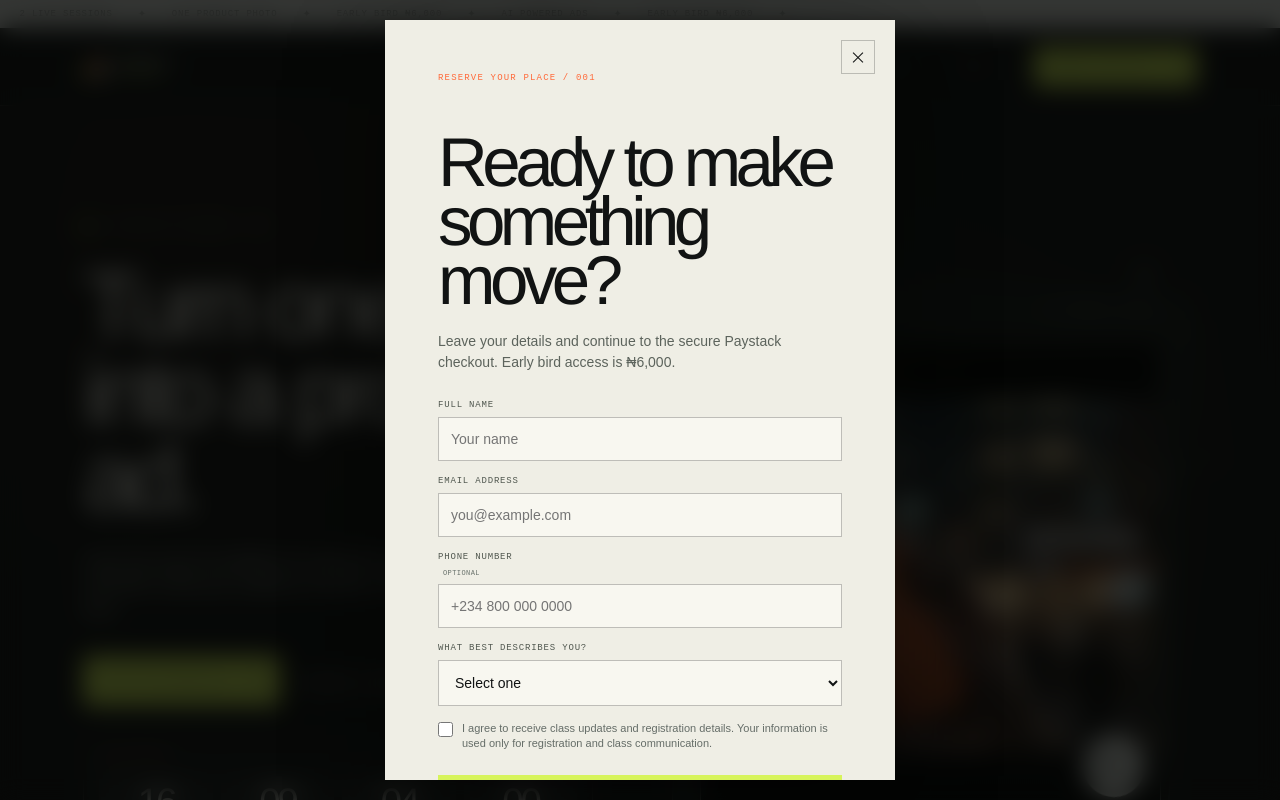
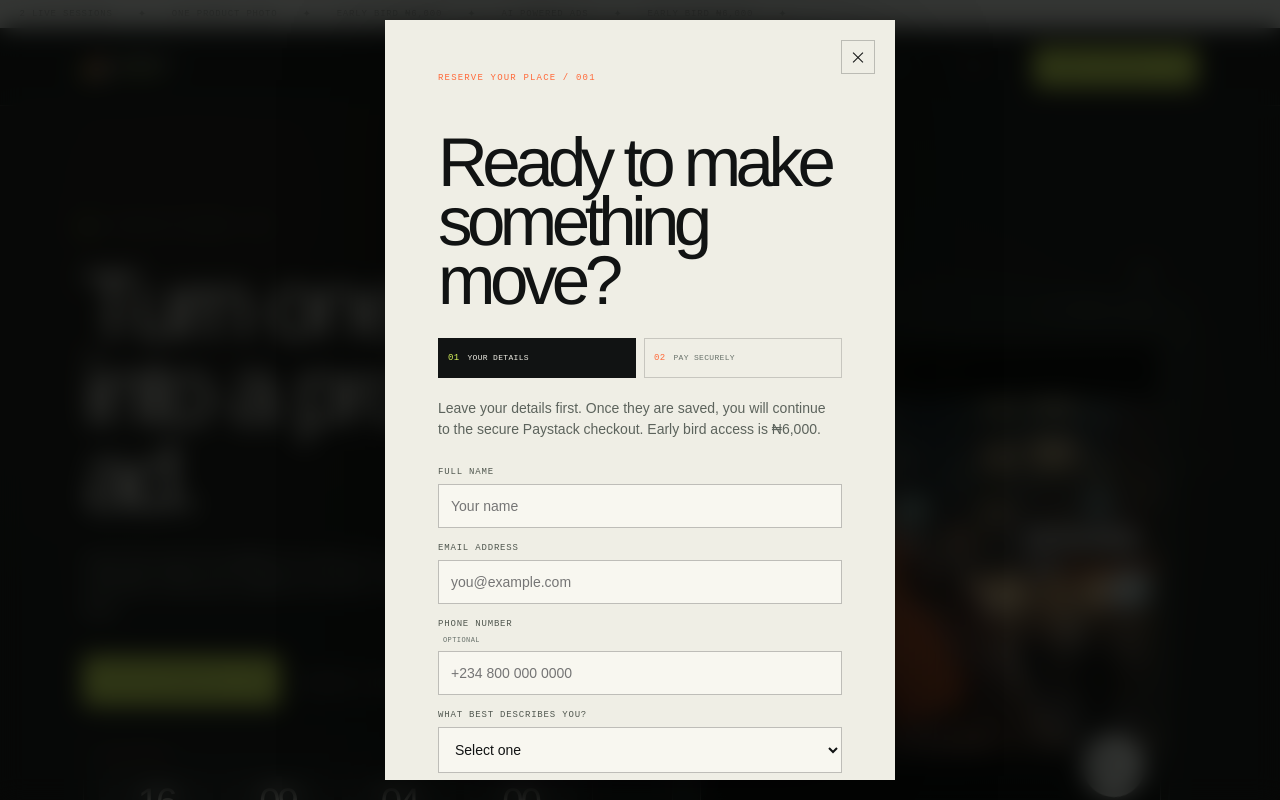
Before and after one commit to franklinalegu/productreveal, a React (Vite) app: page / in a window 1280 px wide. Both pictures are taken after a click on the button "SECURE YOUR SEAT". Shown: the top 800 px of the page. Built offline with nearby package versions, Linux system fonts and the light colour scheme; no server answers.

Commit message:
Add two step payment handoff

```diff
--- a/index.html
+++ b/index.html
@@ -677,6 +677,19 @@ a.play-button { text-decoration: none; }
 .signal-item--accent strong { color: var(--accent-neutral); }
 .price-label { color: var(--accent-neutral-light); }
 
+/* Two step registration handoff */
+.registration-steps { display: grid; grid-template-columns: 1fr 1fr; gap: 8px; margin: 27px 0 20px; }
+.step-chip { display: grid; grid-template-columns: auto 1fr; align-items: center; gap: 8px; min-height: 40px; padding: 8px 9px; border: 1px solid rgba(17,19,19,.18); color: #68716a; font-family: var(--mono); font-size: 8px; letter-spacing: .04em; text-transform: uppercase; }
+.step-chip strong { color: var(--orange); font-size: 9px; font-weight: 400; }
+.step-chip.is-active { border-color: var(--ink); background: var(--ink); color: var(--cream); }
+.step-chip.is-active strong { color: var(--lime); }
+.step-chip.is-done { border-color: var(--ink); background: var(--lime); color: var(--ink); }
+.step-chip.is-done strong { color: var(--ink); }
+.success-state .registration-steps { margin-top: 27px; }
+@media (max-width: 430px) {
+  .registration-steps { grid-template-columns: 1fr; gap: 6px; }
+}
+
 /* Standalone preview helpers. The page also has a React version for the live Vite preview. */
 .main-nav a { border: 0; background: transparent; color: var(--muted); padding: 10px 0; font-family: var(--mono); font-size: 10px; text-transform: uppercase; letter-spacing: .07em; transition: color .2s ease; }
 .main-nav a:hover { color: var(--cream); }
--- a/src/main.jsx
+++ b/src/main.jsx
@@ -463,7 +463,8 @@ function App() {
               <>
                 <div className="modal-kicker">RESERVE YOUR PLACE / 001</div>
                 <h2 id="registration-title">Ready to make<br /><span>something move?</span></h2>
-                <p>Leave your details and continue to the secure Paystack checkout. Early bird access is {PRICING.earlyBird}.</p>
+                <div className="registration-steps"><div className="step-chip is-active"><strong>01</strong><span>Your details</span></div><div className="step-chip"><strong>02</strong><span>Pay securely</span></div></div>
+                <p>Leave your details first. Once they are saved, you will continue to the secure Paystack checkout. Early bird access is {PRICING.earlyBird}.</p>
                 <form onSubmit={handleSubmit}>
                   <label>Full name<input name="name" type="text" placeholder="Your name" required /></label>
                   <label>Email address<input name="email" type="email" placeholder="you@example.com" required /></label>
@@ -475,7 +476,7 @@ function App() {
                 </form>
               </>
             ) : (
-              <div className="success-state"><div className="success-mark"><Check size={29} /></div><div className="modal-kicker">YOU'RE ON THE LIST</div><h2>{submittedName ? `${submittedName.split(' ')[0]}, you are` : 'You are'}<br /><span>one step closer.</span></h2><p>Your registration details are saved. Complete payment through Paystack, then add the class to your calendar.</p><a className="button button-primary button-wide" href={PAYMENT_LINK} target="_blank" rel="noreferrer" onClick={handlePaymentClick}>Open Paystack checkout <ArrowUpRight size={18} /></a><div className="calendar-actions"><a href={GOOGLE_CALENDAR_URL} target="_blank" rel="noreferrer" onClick={() => trackEvent('calendar_click', { type: 'google' })}>Add to Google Calendar</a><a href="/class-calendar.ics" download onClick={() => trackEvent('calendar_click', { type: 'ics' })}>Download calendar file</a></div><button className="modal-text-button" onClick={() => setModalOpen(false)}>I'll do this later</button></div>
+              <div className="success-state"><div className="success-mark"><Check size={29} /></div><div className="modal-kicker">STEP 1 COMPLETE / 002</div><h2>{submittedName ? `${submittedName.split(' ')[0]}, you are` : 'You are'}<br /><span>one step closer.</span></h2><div className="registration-steps is-complete"><div className="step-chip is-done"><strong>01</strong><span>Details saved</span></div><div className="step-chip is-active"><strong>02</strong><span>Pay securely</span></div></div><p>Your details are saved. Your place is confirmed after payment. Use the same email on Paystack so your registration and payment stay easy to match.</p><a className="button button-primary button-wide" href={PAYMENT_LINK} target="_blank" rel="noreferrer" onClick={handlePaymentClick}>Proceed to secure payment <ArrowUpRight size={18} /></a><div className="calendar-actions"><a href={GOOGLE_CALENDAR_URL} target="_blank" rel="noreferrer" onClick={() => trackEvent('calendar_click', { type: 'google' })}>Add to Google Calendar</a><a href="/class-calendar.ics" download onClick={() => trackEvent('calendar_click', { type: 'ics' })}>Download calendar file</a></div><button className="modal-text-button" onClick={() => setModalOpen(false)}>I'll do this later</button></div>
             )}
           </div>
         </div>
--- a/src/styles.css
+++ b/src/styles.css
@@ -667,3 +667,16 @@ a.play-button { text-decoration: none; }
 .site-footer .footer-brand-title em { color: var(--ink); }
 .signal-item--accent strong { color: var(--accent-neutral); }
 .price-label { color: var(--accent-neutral-light); }
+
+/* Two step registration handoff */
+.registration-steps { display: grid; grid-template-columns: 1fr 1fr; gap: 8px; margin: 27px 0 20px; }
+.step-chip { display: grid; grid-template-columns: auto 1fr; align-items: center; gap: 8px; min-height: 40px; padding: 8px 9px; border: 1px solid rgba(17,19,19,.18); color: #68716a; font-family: var(--mono); font-size: 8px; letter-spacing: .04em; text-transform: uppercase; }
+.step-chip strong { color: var(--orange); font-size: 9px; font-weight: 400; }
+.step-chip.is-active { border-color: var(--ink); background: var(--ink); color: var(--cream); }
+.step-chip.is-active strong { color: var(--lime); }
+.step-chip.is-done { border-color: var(--ink); background: var(--lime); color: var(--ink); }
+.step-chip.is-done strong { color: var(--ink); }
+.success-state .registration-steps { margin-top: 27px; }
+@media (max-width: 430px) {
+  .registration-steps { grid-template-columns: 1fr; gap: 6px; }
+}
```
